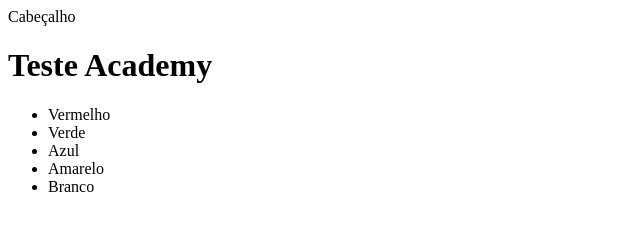
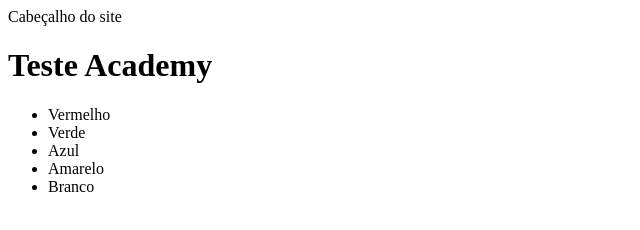
Before and after one commit to andrezaumbelino/minha-pagina, a plain HTML site: page index.html in a window 1280 px wide. Shown: the full height of the page, 0-640 px from the left. Drawn offline with Linux system fonts and the light colour scheme.

Commit message:
add cabeçalho

```diff
--- a/index.html
+++ b/index.html
@@ -6,7 +6,7 @@
   <title>Document</title>
 </head>
 <body>
-  <header>Cabeçalho</header>
+  <header>Cabeçalho do site</header>
   <h1>Teste Academy</h1>
 
   <ul>
```
